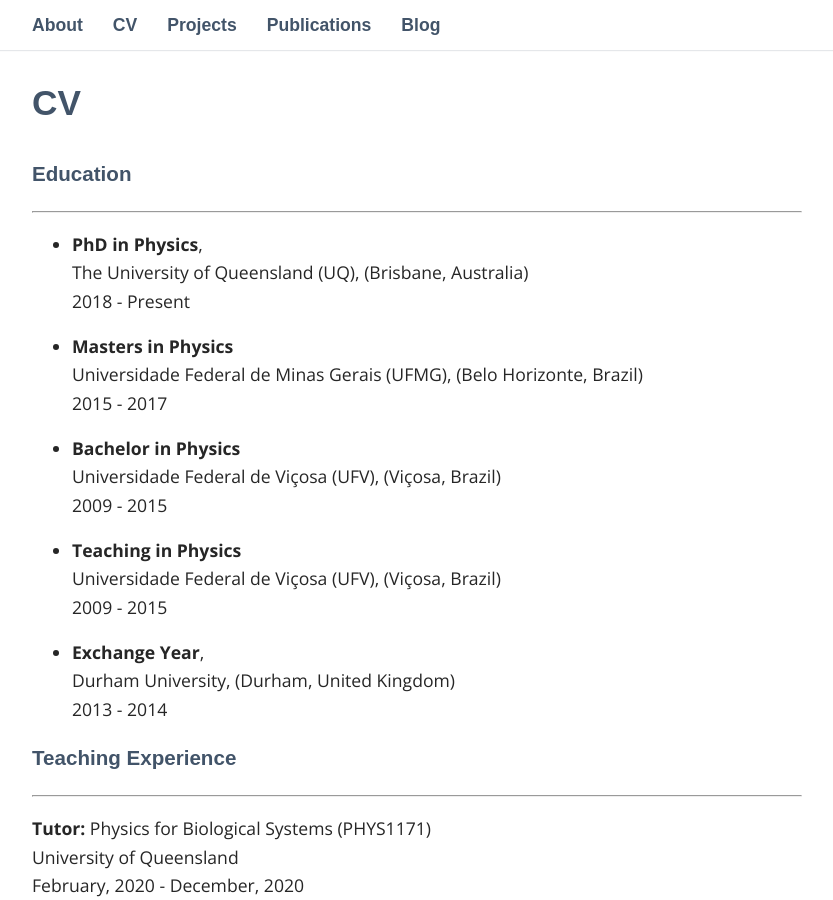
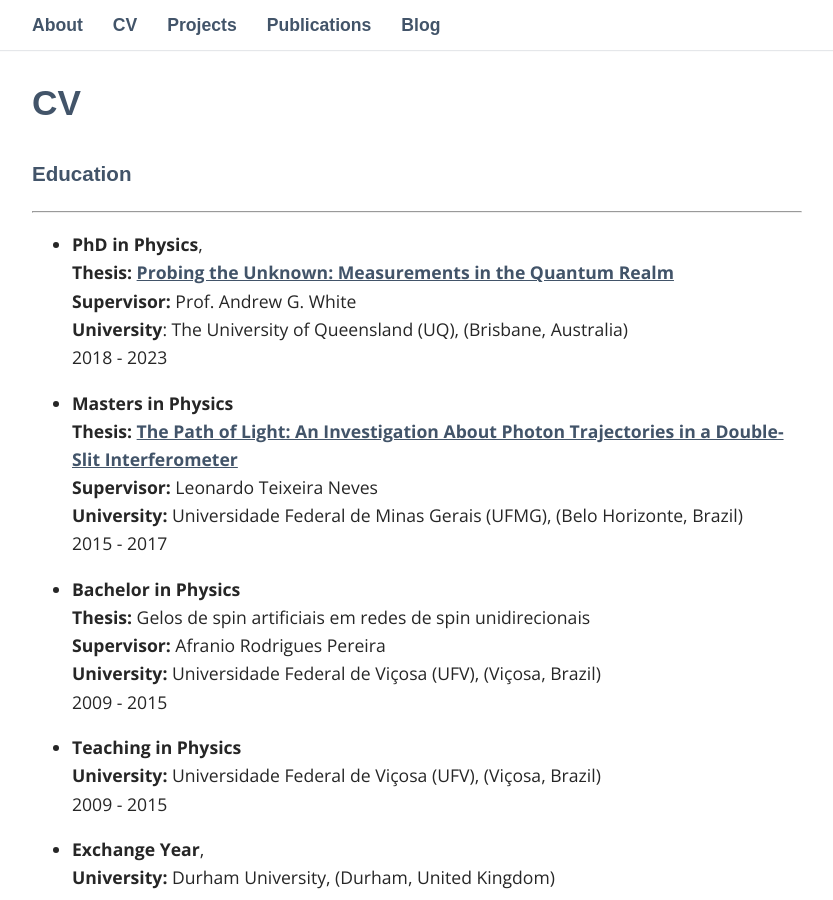
Before and after one commit to Leo-am/Leo-am.github.io, a Jekyll site: the page built from _pages/02_cv.md, in a window 1280 px wide and 900 px high, scrolled down 452 px. Shown: the whole window, without its empty margins (223-1056 px from the left). Built offline with Jekyll 4.4.1, drawn with Linux system fonts in a browser that asks for light colours; some web fonts are replaced; some of the changed text lies outside the part shown.

Commit message:
atualizar currículo

```diff
--- a/_pages/02_cv.md
+++ b/_pages/02_cv.md
@@ -10,39 +10,42 @@
 ---
 
 - __PhD in Physics__, <br>
-The University of Queensland (UQ), (Brisbane, Australia)<br>
-2018 - Present
+__Thesis:__ [Probing the Unknown: Measurements in the Quantum Realm](https://espace.library.uq.edu.au/view/UQ:aa83ae4) <br>
+__Supervisor:__ Prof. Andrew G. White <br>
+__University__: The University of Queensland (UQ), (Brisbane, Australia) <br>
+2018 - 2023
 
 
 - __Masters in Physics__ <br>
-Universidade Federal de Minas Gerais (UFMG), (Belo Horizonte, Brazil) <br>
+__Thesis:__ [The Path of Light: An Investigation About Photon Trajectories in a Double-Slit Interferometer](https://repositorio.ufmg.br/handle/1843/SMRA-BBSNPY) <br>
+__Supervisor:__ Leonardo Teixeira Neves <br>
+__University:__ Universidade Federal de Minas Gerais (UFMG), (Belo Horizonte, Brazil) <br>
 2015 - 2017
 
 
 - __Bachelor in Physics__ <br>
-Universidade Federal de Viçosa (UFV), (Viçosa, Brazil) <br>
+__Thesis:__ Gelos de spin artificiais em redes de spin unidirecionais <br>
+__Supervisor:__ Afranio Rodrigues Pereira <br>
+__University:__ Universidade Federal de Viçosa (UFV), (Viçosa, Brazil) <br>
 2009 - 2015
 
 
 - __Teaching in Physics__ <br>
-Universidade Federal de Viçosa (UFV), (Viçosa, Brazil) <br>
+__University:__ Universidade Federal de Viçosa (UFV), (Viçosa, Brazil) <br>
 2009 - 2015
 
 - __Exchange Year__, <br>
-Durham University, (Durham, United Kingdom) <br>
+__University:__ Durham University, (Durham, United Kingdom) <br>
 2013 - 2014
 
 ### Teaching Experience
 
 ---
 
-__Tutor:__  Physics for Biological Systems (PHYS1171) <br>
-University of Queensland <br>
-February, 2020 - December, 2020
+__Lecturer EBTT__
+__Institute:__ Instituto Federal Fluminense - Campus Bom Jesus do Itabapoana
+2023 - Current
 
-__Tutor:__ Introduction to Mechanics (FIS190) <br>
-Universidade Federal de Viçosa <br>
-September, 2014 - December, 2014
 
 
 ### Programming Experience
@@ -61,8 +64,7 @@
     Talk title: Reading Quantum Messages
 2. 3-Minute Thesis - People's Choice Award: UQ Faculty of Science (2019) <br>
     Talk title: Reading Quantum Messages
-3. Pint of Science - Social Media Volunteer (2019)
-
+3. Pint of Science - Social Media Volunteer (2019) <br>
 4. World Science Festival - Quantum Games (2018)
 
 
@@ -70,5 +72,15 @@
 
 ---
 
-1. Secretary at the UQ Optica Student Chapter (2019)
-2. President at the UQ Optica Student Chapter (2020)
+
+1. __Tutor:__  Physics for Biological Systems (PHYS1171) <br>
+University of Queensland <br>
+February, 2020 - December, 2020
+
+2. __Tutor:__ Introduction to Mechanics (FIS190) <br>
+Universidade Federal de Viçosa <br>
+September, 2014 - December, 2014
+
+3. Secretary at the UQ Optica Student Chapter (2019)
+
+4. President at the UQ Optica Student Chapter (2020)
```
